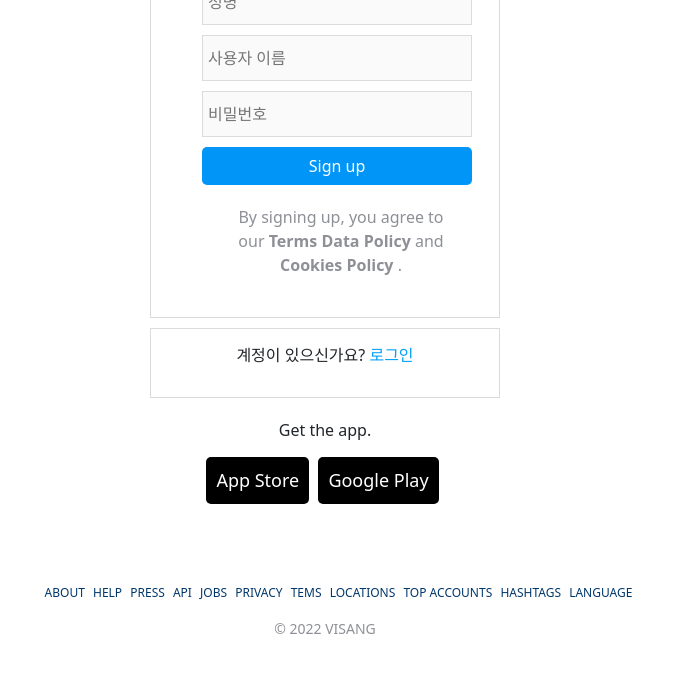
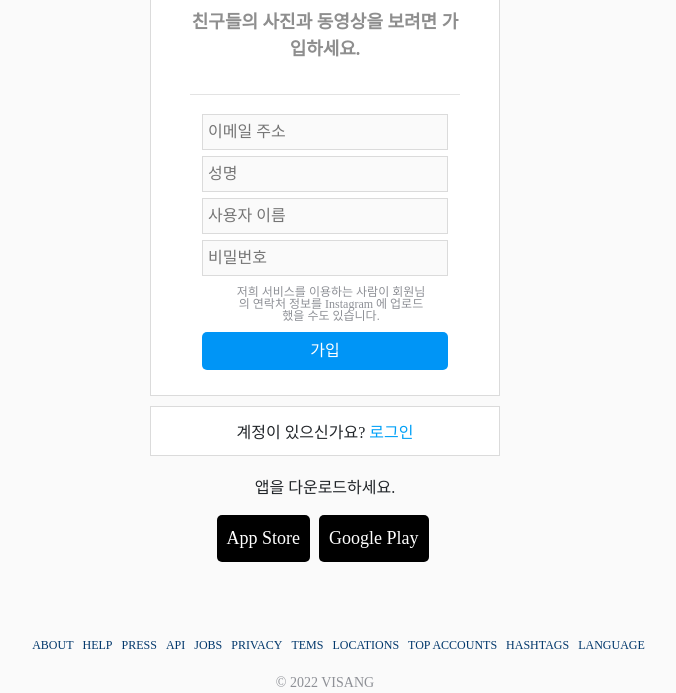
Before and after one commit to lucius-hyeon/instargram_clone_coding_project, a Django app: template templates/user/join.html in a window 1280 px wide. Shown: the part 357-1050 px from the top of the page, without its empty margins (315-991 px from the left). Before the commit the page ends 991 px from the top, so only its background shows below. Run offline with Django 4.2, Linux system fonts and the light colour scheme; the template is opened without the code that fills it, so the values that code supplies are empty; some libraries are stand-ins or nearby versions; some web fonts are replaced.

Commit message:
fix join.html and login.html

```diff
--- a/instargram/urls.py
+++ b/instargram/urls.py
@@ -23,6 +23,6 @@
 urlpatterns = [
     path('admin/', admin.site.urls),
     path('', include('post.urls')),
-    path('user/', include('user.urls')),
+    path('', include('user.urls')),
 ]
 # + static(settings.STATIC_URL, document_root=settings.STATIC_ROOT)
--- a/static/css/join_style.css
+++ b/static/css/join_style.css
@@ -18,7 +18,7 @@
   display: flex;
   flex-direction: column;
   align-items: center;
-  padding-bottom: 30px;
+  padding-bottom: 20px;
 }
 
 /* header style */
@@ -30,6 +30,7 @@
 .page .header p,
 .page .header button {
   margin-bottom: 15px;
+  margin-top: 10px;
 }
 
 .page .header > p {
@@ -64,20 +65,20 @@
 
 /* container style*/
 .page .container {
-  display: flex;
+  display: grid;
   flex-direction: column;
 }
 
 .page .container form,
 input {
-  width: inherit;
+  width: 100%;
 }
 
 .page .container form input {
   border: 1px solid #dbdbdb;
   background-color: #fafafa;
-  padding: 10px 5px;
-  margin: 5px 0;
+  padding: 5px 5px;
+  margin: 3px 0;
 }
 
 .page .container form input:last-of-type {
@@ -86,7 +87,7 @@
 
 .page .container form button {
   width: inherit;
-  margin-bottom: 20px;
+  margin-bottom: 5px;
   padding: 7px 20px;
   border-radius: 5px;
   border: none;
@@ -101,7 +102,9 @@
 }
 
 .page .container ul li {
-  display: inline;
+  display: grid;
+  margin-right: 10px;
+  padding-right: 10px;
   color: #8e9096;
 }
 
@@ -222,8 +225,8 @@
     border: 1px solid #dbdbdb;
     background-color: white;
     width: 350px;
-    height: 70px;
-    margin-top: 20px 0;
+    height: 50px;
+    padding-top: 20px;
     display: flex;
     align-items: center;
     justify-content: center;
@@ -244,4 +247,9 @@
   .page .footer {
     width: 100%;
   }
+
+  .text{
+    font-size: 12px;
+    line-height: 100%;
+  }
 }
--- a/templates/user/join.html
+++ b/templates/user/join.html
@@ -1,14 +1,42 @@
-{% extends 'base.html' %}
+<!doctype html>
+<html lang="en">
+  <head>
+    <meta charset="utf-8">
+    <meta name="viewport" content="width=device-width, initial-scale=1">
+    <title>Bootstrap demo</title>
+    <link href="https://cdn.jsdelivr.net/npm/bootstrap@5.2.1/dist/css/bootstrap.min.css" rel="stylesheet" integrity="sha384-iYQeCzEYFbKjA/T2uDLTpkwGzCiq6soy8tYaI1GyVh/UjpbCx/TYkiZhlZB6+fzT" crossorigin="anonymous">
+    <style>
+        .title-center {
+          text-align: center;
+          margin-top: 50px;
+        }
 
-{% block content %}
+        .wrap {
+          width: 400px;
+          margin: 0 auto;
+        }
+
+        .form-area {
+          margin-top: 25px;
+        }
+
+        .timeline-container {
+          margin-top: 25px;
+        }
+      </style>
+  </head>
+
+  <body>
+    <link href="/static/css/join_style.css" rel="stylesheet"/>
+    <script src="https://cdn.jsdelivr.net/npm/bootstrap@5.2.1/dist/js/bootstrap.bundle.min.js" integrity="sha384-u1OknCvxWvY5kfmNBILK2hRnQC3Pr17a+RTT6rIHI7NnikvbZlHgTPOOmMi466C8" crossorigin="anonymous"></script>
+
     <main>
         <div class="page">
           <div class="header">
-        <h1 class="logo">instagram</h1>
+            <img src="https://i.imgur.com/zqpwkLQ.png" />
             <p>친구들의 사진과 동영상을 보려면 가입하세요.</p>
             <div>
               <hr>
-          <p>--------------</p>
               <hr>
             </div>
           </div>
@@ -18,22 +46,20 @@
               <input type="text" placeholder="성명">
               <input type="text" placeholder="사용자 이름">
               <input type="password" placeholder="비밀번호">
-          <button>Sign up</button>
+
+              <ul>
+                <li class="text">
+                저희 서비스를 이용하는
+                사람이 회원님의 연락처
+                정보를 Instagram 에
+                업로드했을 수도 있습니다.
+                </li>
+              </ul>
+
+              <button>가입</button>
+
             </form>
 
-        <ul>
-          <li>By signing up, you agree to our</li>
-          <li>
-            <a href="">Terms</a>
-          </li>
-          <li>
-            <a href="">Data Policy</a>
-          </li>
-          <li>and</li>
-          <li>
-            <a href="">Cookies Policy</a>
-            .</li>
-        </ul>
           </div>
         </div>
         <div class="option">
@@ -42,7 +68,7 @@
           </p>
         </div>
         <div class="otherapps">
-      <p>Get the app.</p>
+          <p>앱을 다운로드하세요.</p>
           <button type="button">
             <i class="fab fa-apple"></i>
             App Store</button>
@@ -89,4 +115,5 @@
           <p>© 2022 VISANG</p>
         </div>
       </main>
-{% endblock %}
+  </body>
+</html>
--- a/user/models.py
+++ b/user/models.py
@@ -1,6 +1,6 @@
 from django.db import models
 from django.contrib.auth.models import AbstractUser
-
+from django.conf import settings
 # Create your models here.
 
 
--- a/user/urls.py
+++ b/user/urls.py
@@ -4,5 +4,4 @@
 urlpatterns = [
     path('join/', views.join, name='join'),
     path('login/', views.login, name='login'),
-
 ]
```
Also changed, not shown: static/css/login_style.css (+101 -0 lines), templates/user/login.html (+38 -0 lines), user/views.py (+7 -6 lines). Lines whose indentation alone changed are shown as unchanged.
